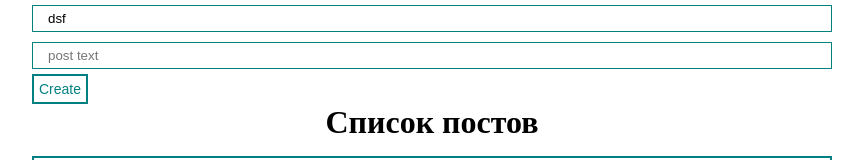
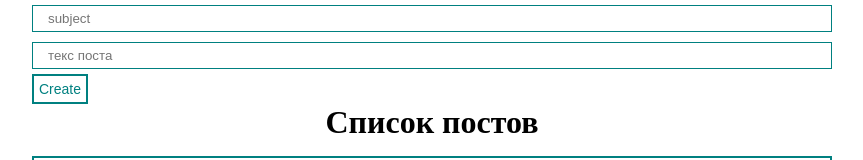
Before and after one commit to sumenko/hello_react, a React (Create React App) app: page / in a window 1280 px wide. Shown: the top 160 px of the page, without its empty margins (208-1071 px from the left). Built offline with nearby package versions, Linux system fonts and the light colour scheme; the HTML template or start-up script is replaced by a standard one.

Commit message:
bodyInputRef input added

```diff
--- a/src/App.js
+++ b/src/App.js
@@ -1,7 +1,8 @@
-import React, {useState} from 'react';
+import React, {useState, useRef} from 'react';
 import PostList from './components/PostList';
 import MyButton from './components/UI/button/MyButton';
 import MyInput from './components/UI/input/MyInput';
+import classes from './components/UI/input/MyInput.module.css'
 import './styles/App.css';
 
 function App() {
@@ -11,10 +12,12 @@ function App() {
     {id: 3, title: 'C++', body: 'Description 3'},
     {id: 4, title: 'Rust', body: 'Description 4'},
   ])
-  const [title, setTitle] = useState('dsf');
+  const [title, setTitle] = useState('');
+  const bodyInputRef = useRef();
   const addNewPost = (e) => {
     e.preventDefault();
-    console.log(title);
+    console.log('title: ' + title);
+    console.log('post: ' + bodyInputRef.current.value);
   }
   return (
     <div className="App">
@@ -24,7 +27,13 @@ function App() {
             onChange={e => setTitle(e.target.value)}
             placeholder="subject"
             type="text"/>
-          <MyInput placeholder="post text" type="text"/>
+          <input
+            ref={bodyInputRef}
+            className={classes.myInput}
+            placeholder='текс поста'
+            type='text'/>
+
+          {/* <MyInput placeholder="post text" type="text"/> */}
           <MyButton onClick={addNewPost}>Create</MyButton>
       </form>
       <PostList posts={posts} title="Список постов"/>
```
